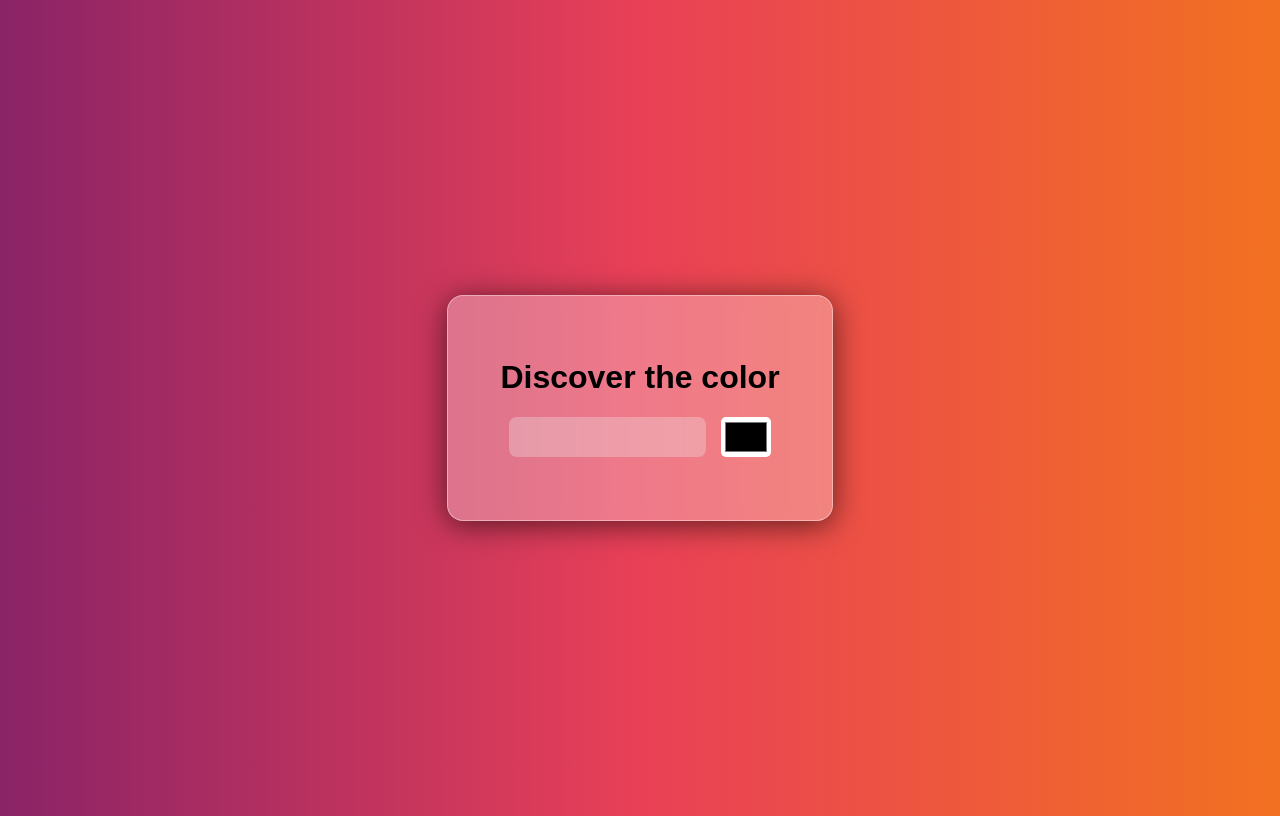
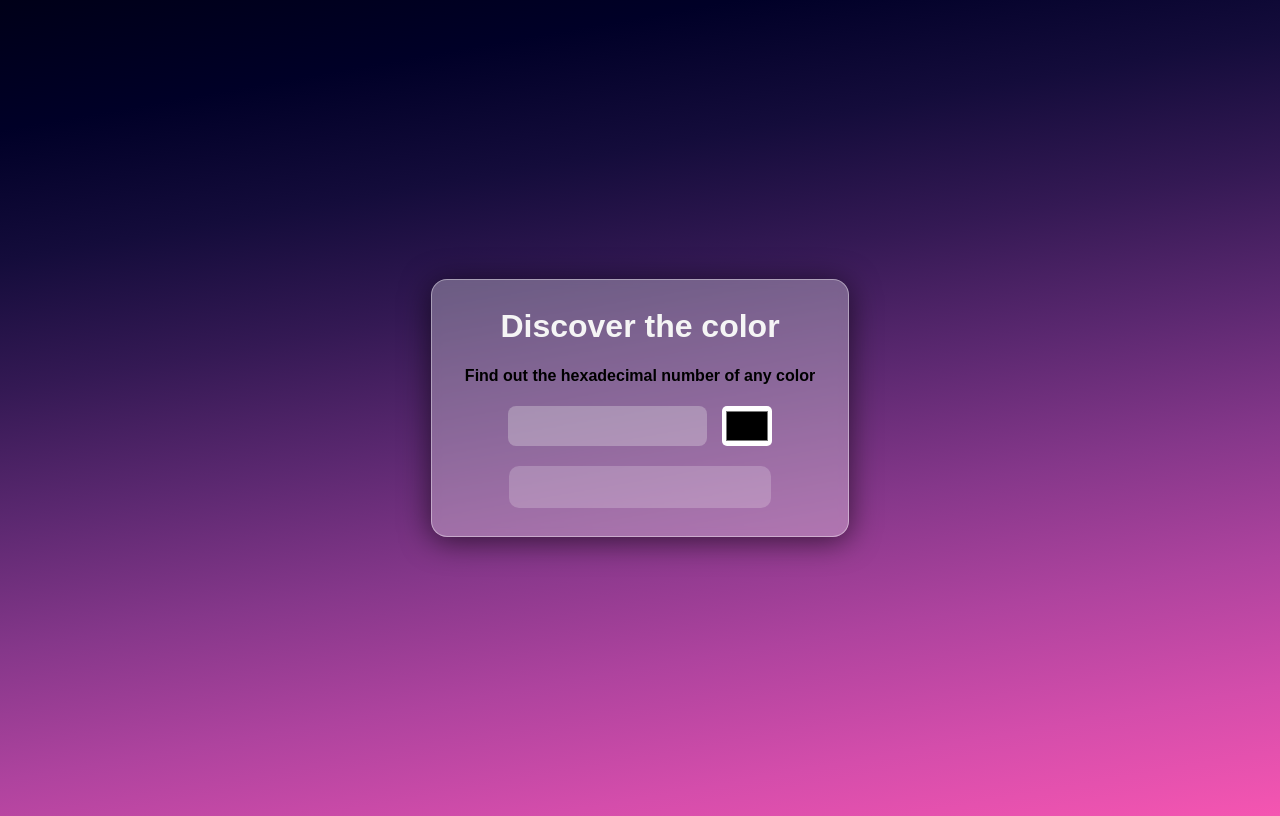
Before and after one commit to Isac14/Gerador-de-Hexadecimal, a plain HTML site: page index.html in a window 1280 px wide. Drawn offline with Linux system fonts and the light colour scheme.

Commit message:
add sample area

```diff
--- a/index.html
+++ b/index.html
@@ -13,10 +13,14 @@
     <div class="container">
         <div>
             <h1>Discover the color</h1>
+            <h4>Find out the hexadecimal number of any color</h4>
             <form>
                 <input type="text" id="hexadecimal" disabled>
                 <input type="color" id="color">
             </form>
+        <div id="containerSample">
+            <div id="sample"> </div>
+        </div>
         </div>
     </div>
     <script src="./script.js"></script>
--- a/script.js
+++ b/script.js
@@ -3,5 +3,5 @@ let hexadecimalInput = document.querySelector('#hexadecimal')
 colorInput.addEventListener('input', () =>{
     let color = colorInput.value;
     hexadecimalInput.value = color;
-    document.querySelector('h1').style.color = color;
+    document.querySelector('#sample').style.backgroundColor = color
 })
--- a/style.css
+++ b/style.css
@@ -1,5 +1,5 @@
 body{
-    background: linear-gradient(90deg, #8a2367, #e94057, #f27121);
+    background-image: linear-gradient(350deg, #f555b1 0, #d44dab 12.5%, #ae439e 25%, #85378a 37.5%, #5b2870 50%, #341954 62.5%, #140c3b 75%, #000027 87.5%, #000018 100%);
     display: flex;
     justify-content: center;
     align-items: center;
@@ -16,8 +16,8 @@ body{
     border: 1px solid rgba(255, 255, 255, 0.4);
     text-align: center;
     padding: 32px;
-    width: 20rem;
-    height: 10rem;
+    width: 22rem;
+    height: 12rem;
     display: flex;
     justify-content: center;
     align-items: center;
@@ -25,6 +25,11 @@ body{
 
 h1{
     margin-top: 0;
+    color: whitesmoke;
+}
+
+h4{
+    color: black;
 }
 
 form{
@@ -33,6 +38,7 @@ form{
 }
 
 input[type='text']{
+    font-weight: bold;
     padding: 10px;
     border: none;
     border-radius: 8px;
@@ -51,3 +57,17 @@ input[type='color']{
 input[type='color']:hover{
     background-color: deepskyblue;
 }
+
+#containerSample{
+    display: flex;
+    justify-content: center;
+}
+
+#sample{
+    margin-top: 20px;
+    height: 40px;
+    width: 260px;
+    border: 1px solid transparent;
+    border-radius: 10px;
+    background-color: rgba(255, 255, 255, 0.2);
+}
```
